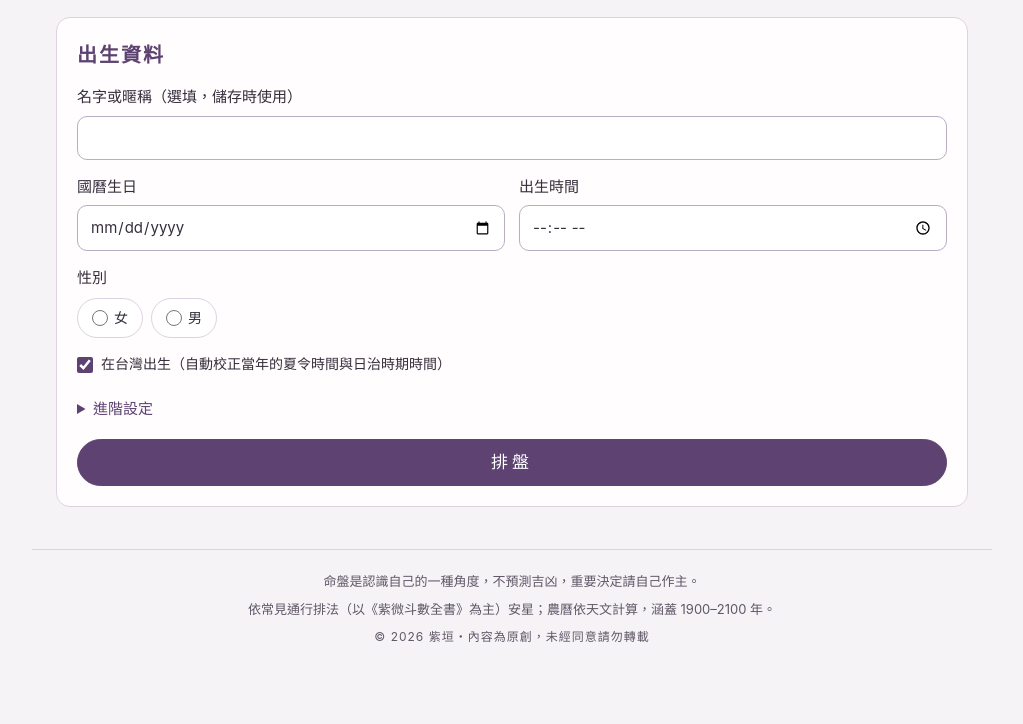
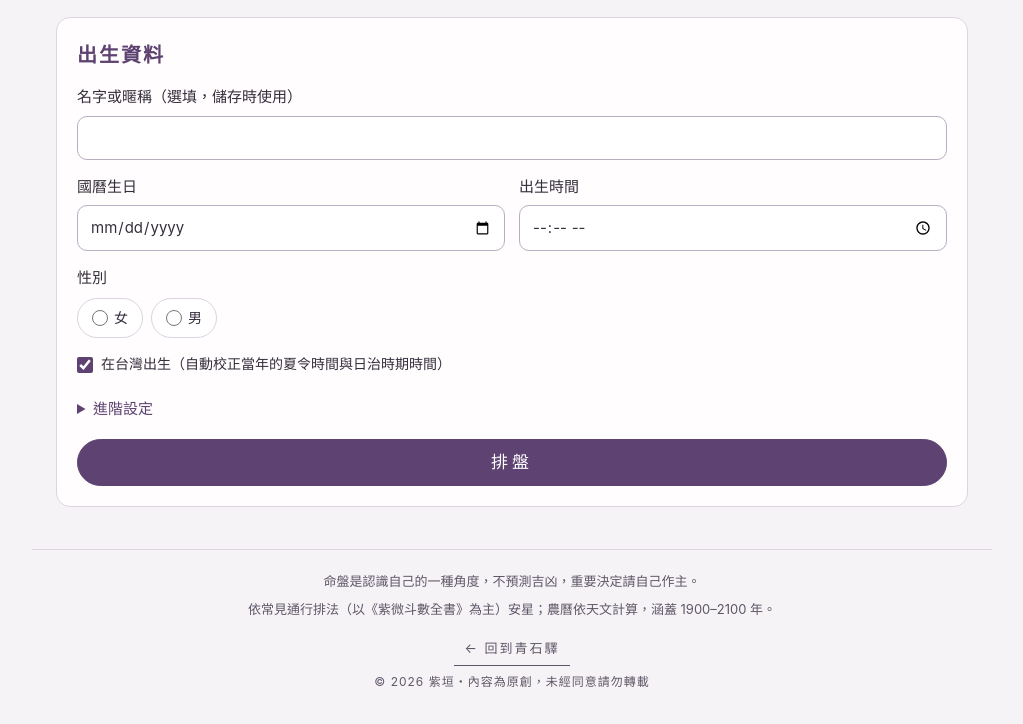
Before and after one commit to imqingstone/ziyuan, a plain HTML site: page docs/index.html in a window 1280 px wide. Shown: the part 186-910 px from the top of the page, without its empty margins (128-1151 px from the left). Before the commit the page ends 865 px from the top, so only its background shows below. Drawn offline with Linux system fonts and the light colour scheme.

Commit message:
頁尾加上回到青石驛的連結
Co-Authored-By: Claude Opus 5.5 <noreply@anthropic.com>
Claude-Session: https://claude.ai/code/session_01DWRUU4NfxA6xwrtQRbGZkE

```diff
--- a/docs/index.html
+++ b/docs/index.html
@@ -46,7 +46,7 @@
 <details class="box legend"><summary>名詞說明</summary><dl id="terms"></dl></details>
 </section>
 </main>
-<footer><p>命盤是認識自己的一種角度，不預測吉凶，重要決定請自己作主。</p><p>依常見通行排法（以《紫微斗數全書》為主）安星；農曆依天文計算，涵蓋 1900–2100 年。</p><small id="usage" class="usage" hidden></small><small class="copyright">© 2026 紫垣・內容為原創，未經同意請勿轉載</small></footer>
+<footer><p>命盤是認識自己的一種角度，不預測吉凶，重要決定請自己作主。</p><p>依常見通行排法（以《紫微斗數全書》為主）安星；農曆依天文計算，涵蓋 1900–2100 年。</p><small id="usage" class="usage" hidden></small><a class="home-link" href="https://imqingstone.github.io/">← 回到青石驛</a><small class="copyright">© 2026 紫垣・內容為原創，未經同意請勿轉載</small></footer>
 <div id="status" class="toast" role="status" aria-live="polite"></div>
 <noscript>請啟用 JavaScript 才能排盤。</noscript>
 <script src="calendar.js"></script><script src="engine.js"></script><script src="texts.js"></script><script src="readings.js"></script><script src="summary.js"></script><script src="app.js"></script>
--- a/docs/style.css
+++ b/docs/style.css
@@ -113,3 +113,6 @@ footer p{margin:0 0 6px}
  .center strong{font-size:15px}
 }
 @media(prefers-reduced-motion:reduce){.toast{transition:none}}
+
+.home-link{display:block;width:fit-content;margin:10px auto 2px;padding:6px 10px;font-size:13px;letter-spacing:2px;color:inherit;text-decoration:none;border-bottom:1px solid currentColor}
+.home-link:hover{opacity:.75}
```
